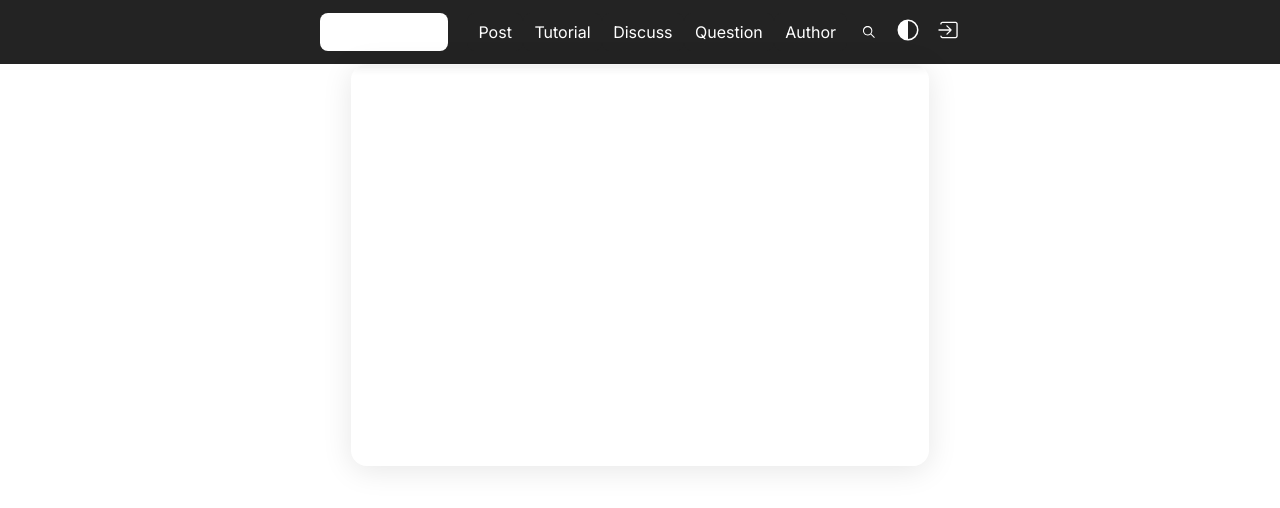
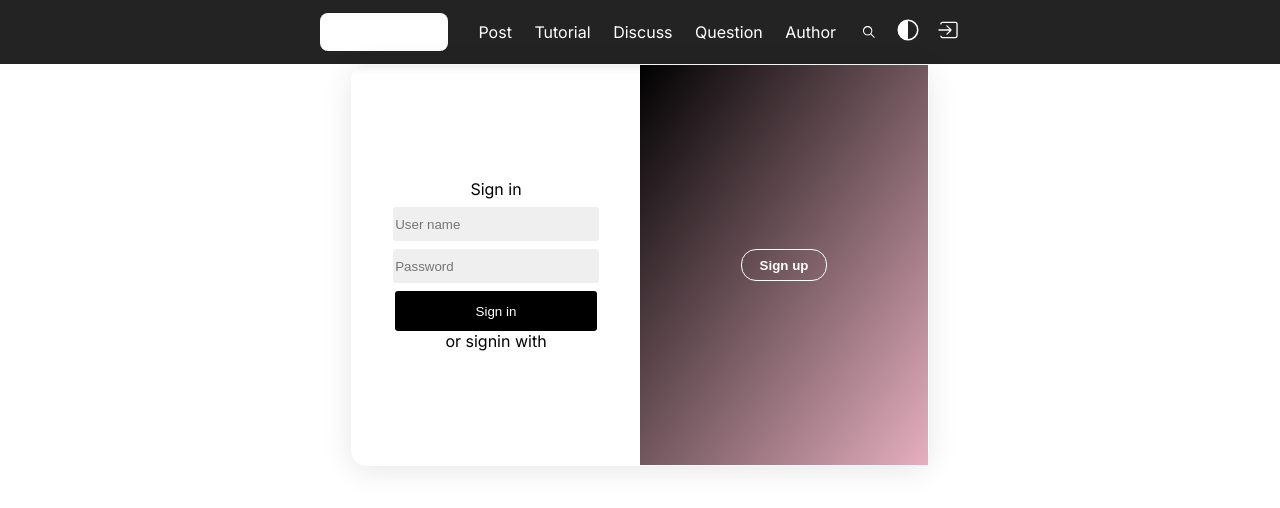
Before and after one commit to wood-crafter/next-blog, a Next.js app: page /login in a window 1280 px wide. Shown: the top 508 px of the page. Built offline with nearby package versions, Linux system fonts and the light colour scheme.

Commit message:
[Add] login card draft

```diff
--- a/src/app/login/index.css
+++ b/src/app/login/index.css
@@ -15,4 +15,82 @@
   backdrop-filter: blur(5px);
   -webkit-backdrop-filter: blur(5px);
   border: 1px solid rgba(255, 255, 255, 0.3);
+  display: flex;
+  flex-direction: row;
 }
+
+.half {
+  width: 100%;
+  height: 100%;
+  display: flex;
+  flex-direction: row;
+}
+
+.left {
+  border-right: 1px solid black;
+}
+
+.swiper {
+  width: 100%;
+  height: 100%;
+}
+
+.swiper-slide {
+  text-align: center;
+  font-size: 18px;
+  background: #fff;
+
+  /* Center slide text vertically */
+  display: flex;
+  justify-content: center;
+  align-items: center;
+}
+
+.sign-in {
+  width: 50%;
+  display: flex;
+  flex-direction: column;
+  align-items: center;
+  justify-content: center;
+}
+
+.approach-signup {
+  width: 50%;
+  /* background-color: #f299b7; */
+  background: linear-gradient(to bottom right, #000000 0%, #e6afbf 100%);
+  display: flex;
+  align-items: center;
+  justify-content: center;
+}
+
+input {
+  height: 2rem;
+  width: 70%;
+  border: 0;
+  border-radius: 3px;
+  background-color: #efefef;
+  margin-top: 0.5rem;
+}
+
+.signin-btn {
+  margin-top: 0.5rem;
+  width: 70%;
+  height: 2.5rem;
+  border-radius: 3px;
+  border: 0;
+  background-color: #000000;
+  color: white;
+}
+
+.approach-btn {
+  font-weight: bold;
+  color: white;
+  width: 30%;
+  height: 2rem;
+  border-radius: 15px;
+  border: 0;
+  background-color: rgba(255, 255, 255, 0);
+  backdrop-filter: blur(5px);
+  -webkit-backdrop-filter: blur(1.5px);
+  border: 1px solid rgba(255, 255, 255);
+}
--- a/src/app/login/page.tsx
+++ b/src/app/login/page.tsx
@@ -4,8 +4,21 @@ export default function Login() {
   return (
     <div className="login">
       <div className='login-card'>
-        <div className='signin half'></div>
-        <div className='signup half'></div>
+      <div className="sign-in">
+          <div>Sign in</div>
+          <input placeholder="User name" type={"text"}></input>
+          <input placeholder="Password" type={"password"}></input>
+          <button className="signin-btn">Sign in</button>
+          <div>or signin with</div>
+          <div className="signin-by"></div>
+        </div>
+        <div className="approach-signup">
+          <button
+            className="approach-btn"
+          >
+            Sign up
+          </button>
+        </div>
       </div>
     </div>
   )
```
